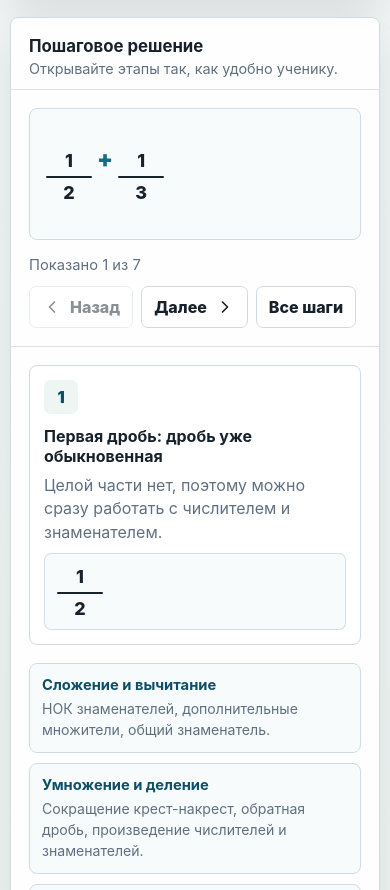
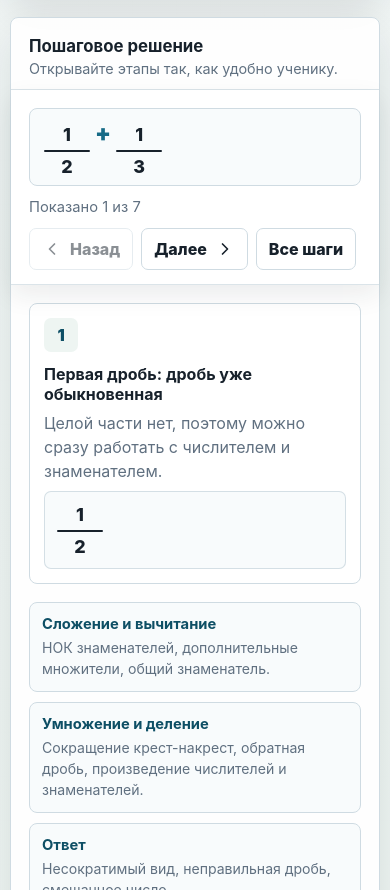
Before and after one commit to Hasli4/math, a website: page index.html in a window 390 px wide. Shown: the part 1115-2005 px from the top of the page. Drawn offline with Linux system fonts and the light colour scheme.

Commit message:
update expression's blos and make its sticky

```diff
--- a/index.html
+++ b/index.html
@@ -177,7 +177,7 @@
           </div>
         </div>
 
-        <div class="equation-stage">
+        <div class="equation-stage fraction-equation-stage">
           <div id="equation" class="equation"></div>
           <div class="step-controls">
             <span id="stepMeter" class="step-meter">Шаги появятся после решения</span>
@@ -199,7 +199,7 @@
           </div>
         </div>
 
-        <div id="steps" class="steps-list">
+        <div id="steps" class="steps-list fraction-steps-list">
           <div class="empty-state">
             <p>Введите две дроби и нажмите «Решить пример».</p>
           </div>
--- a/styles.css
+++ b/styles.css
@@ -108,6 +108,11 @@
       display: none;
     }
 
+    #fractionsView {
+      --fraction-sticky-equation-height: 82px;
+      --fraction-sticky-equation-top: 10px;
+    }
+
     .workspace {
       display: grid;
       grid-template-columns: minmax(360px, 440px) minmax(0, 1fr);
@@ -691,6 +696,28 @@
       background: #f8fbfc;
       border: 1px solid var(--line);
       overflow-x: auto;
+    }
+
+    .fraction-equation-stage {
+      position: sticky;
+      top: var(--fraction-sticky-equation-top);
+      z-index: 4;
+      gap: 12px;
+      padding-bottom: 14px;
+      align-self: start;
+      background: rgba(255, 255, 255, 0.96);
+      box-shadow: 0 10px 24px rgba(23, 33, 43, 0.08);
+    }
+
+    .fraction-equation-stage .equation {
+      min-height: var(--fraction-sticky-equation-height);
+      padding: 10px 14px;
+      background: #f8fbfc;
+    }
+
+    .fraction-steps-list {
+      margin-top: 0;
+      padding-top: 18px;
     }
 
     .division-equation {
@@ -1652,6 +1679,11 @@
         gap: 8px;
       }
 
+      #fractionsView {
+        --fraction-sticky-equation-height: 74px;
+        --fraction-sticky-equation-top: 8px;
+      }
+
       .fraction-editor {
         grid-template-columns: 44px minmax(56px, 60px);
       }
```
